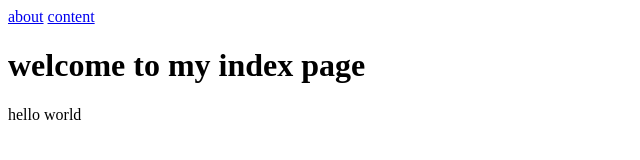
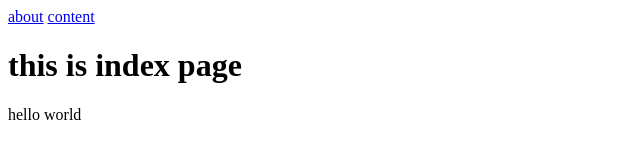
Before and after one commit to pegahub01/project, a plain HTML site: page index.html in a window 1280 px wide. Shown: the whole page, without its empty margins (0-640 px from the left). Drawn offline with Linux system fonts and the light colour scheme.

Commit message:
change title to index.html

```diff
--- a/index.html
+++ b/index.html
@@ -10,7 +10,7 @@
 
 <body>
 
-<h1>welcome to my index page</h1>
+<h1>this is index page</h1>
 <p>hello world</p>
 
 </body>
```
